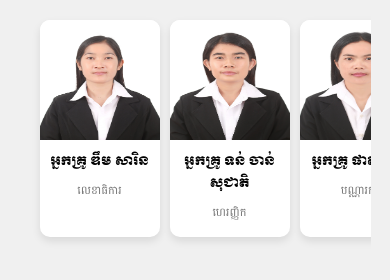
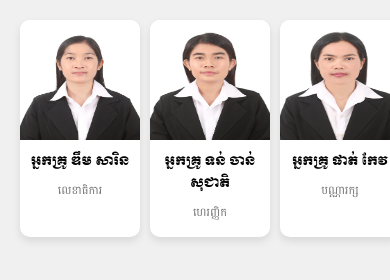
Before and after one commit to SMKschool/site, a plain HTML site: page staff.html in a window 390 px wide. Drawn offline with Linux system fonts and the light colour scheme.

Commit message:
Add files via upload

```diff
--- a/staff.html
+++ b/staff.html
@@ -81,6 +81,12 @@
             font-size: 10px;
             color: #777;
         }
+        @media (max-width: 768px) {
+        .cardsstaff{
+            width: 100%;
+            /* max-width: 90%; */
+        }
+    }
     </style>
 </head>
 
```
Also changed, not shown: index.html (+2 -4 lines).
